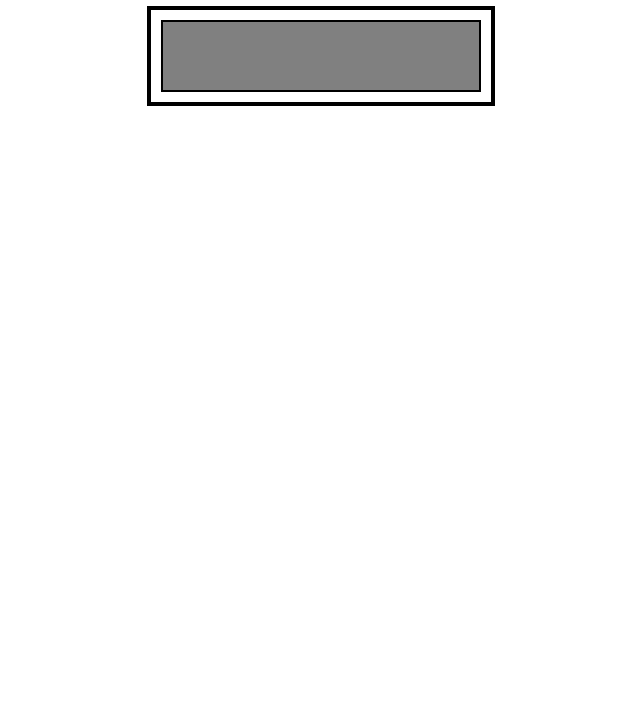
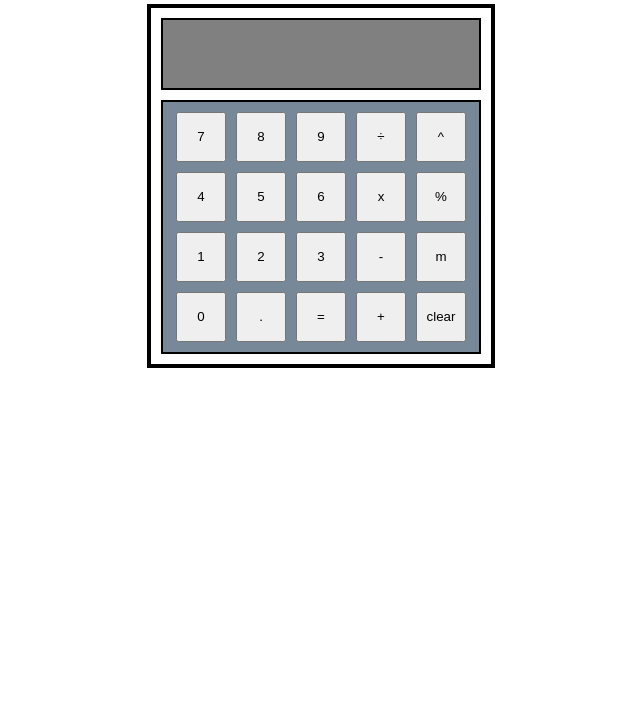
Before and after one commit to bobxiong88/calculator, a plain HTML site: page index.html in a window 1280 px wide. Shown: the part 76-800 px from the top of the page, without its empty margins (319-959 px from the left). Drawn offline with Linux system fonts and the light colour scheme.

```diff
--- a/index.html
+++ b/index.html
@@ -9,19 +9,40 @@
 </head>
 <body>
     <h1 id = "header">Calculator</h1>
-
     <div id = "calculator">
         <div id = "display">
 
         </div>
+        <div id = "buttons">
+            <div id = "one">
+                <button id = "7">7</button>
+                <button id = "8">8</button>
+                <button id = "9">9</button>
+                <button id = "÷">÷</button>
+                <button id = "^">^</button>
+            </div>
+            <div id = "two">
+                <button id = "4">4</button>
+                <button id = "5">5</button>
+                <button id = "6">6</button>
+                <button id = "*">x</button>
+                <button id = "%">%</button>
+            </div>
+            <div id = "three">
+                <button id = "1">1</button>
+                <button id = "2">2</button>
+                <button id = "3">3</button>
+                <button id = "-">-</button>
+                <button id = "m">m</button>
+            </div>
+            <div id = "four">
+                <button id = "0">0</button>
+                <button id = ".">.</button>
+                <button id = "=">=</button>
+                <button id = "+">+</button>
+                <button id = "clear">clear</button>
+            </div>
 
-        <div id = "buttons">
-            <div id = "left">
-
-            </div>
-            <div id = "right">
-
-            </div>
         </div>
     </div>
 
--- a/javascript.js
+++ b/javascript.js
@@ -10,3 +10,21 @@
 function divide(a, b){
     return a/b;
 }
+function pow(a, b){
+    return a**b;
+}
+function mod(a, b){
+    return a%b;
+}
+function mystery(a, b){
+    return (a+b)*(a-b);
+}
+function operate(a, b, operator){
+    if (operator==="+") return add(a,b);
+    else if (operator==="-") return subtract(a,b);
+    else if (operator==="*") return multiply(a,b);
+    else if (operator==="÷") return divide(a,b);
+    else if (operator==="^") return pow(a,b);
+    else if (operator==="%") return mod(a,b);
+    else return mystery(a,b);
+}
--- a/styles.css
+++ b/styles.css
@@ -1,6 +1,9 @@
+body{
+    font-family:'Courier New', Courier, monospace;
+}
+
 #header{
     text-align: center;
-    font-family:'Trebuchet MS', 'Lucida Sans Unicode', 'Lucida Grande', 'Lucida Sans', Arial, sans-serif
 }
 
 #calculator{
@@ -17,4 +20,20 @@
     background-color: gray;
     padding: 2px;
     height: 64px;
+    margin-bottom: 10px;
 }
+
+#buttons{
+    display: flex;
+    flex-direction:column;
+    border: 2px solid black;
+    background-color: lightslategray;
+    align-items:center;
+    font-size:0px;
+    padding: 5px;
+}
+button{
+    width: 50px;
+    height: 50px;
+    margin: 5px;
+}
```
